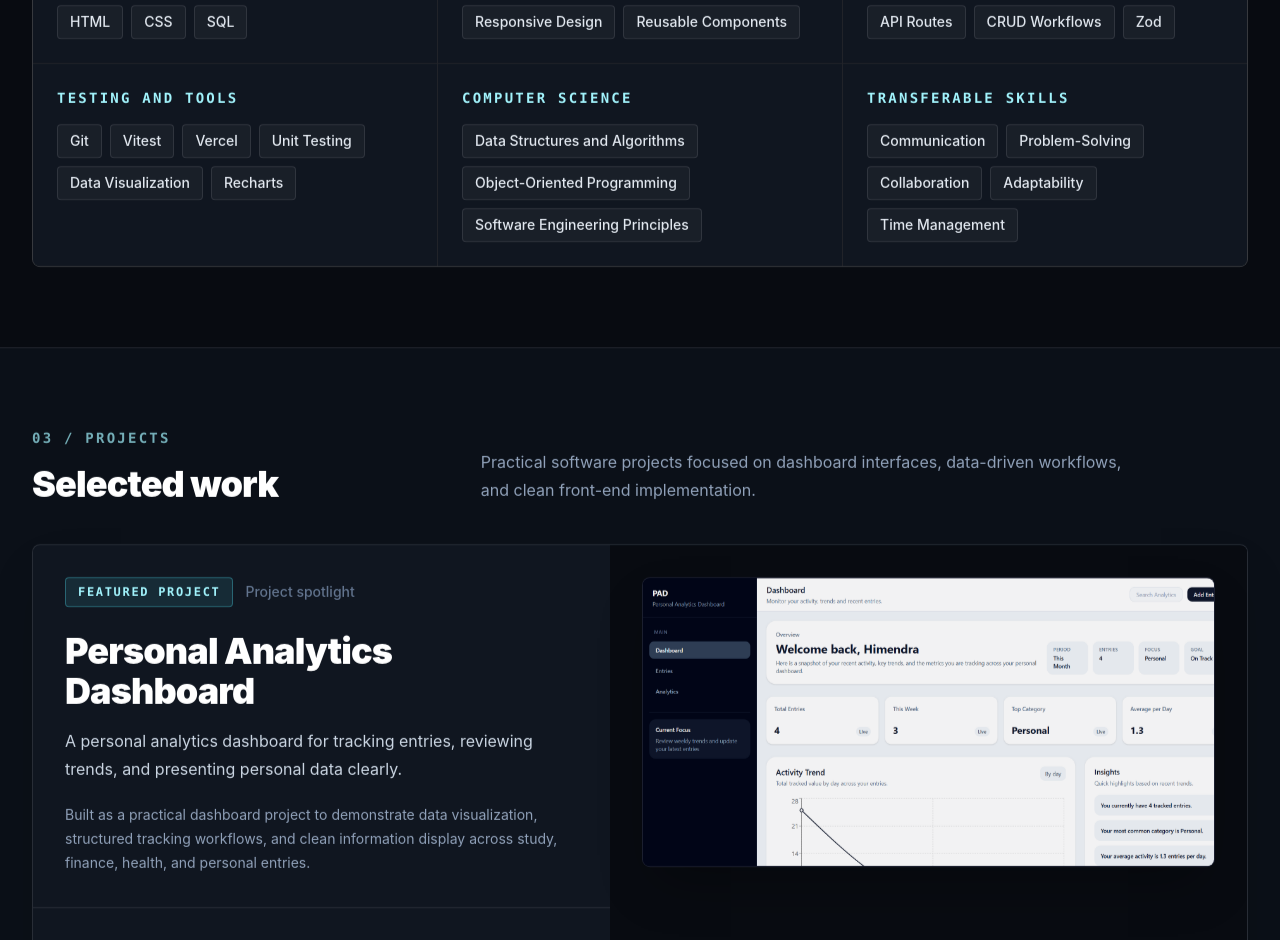
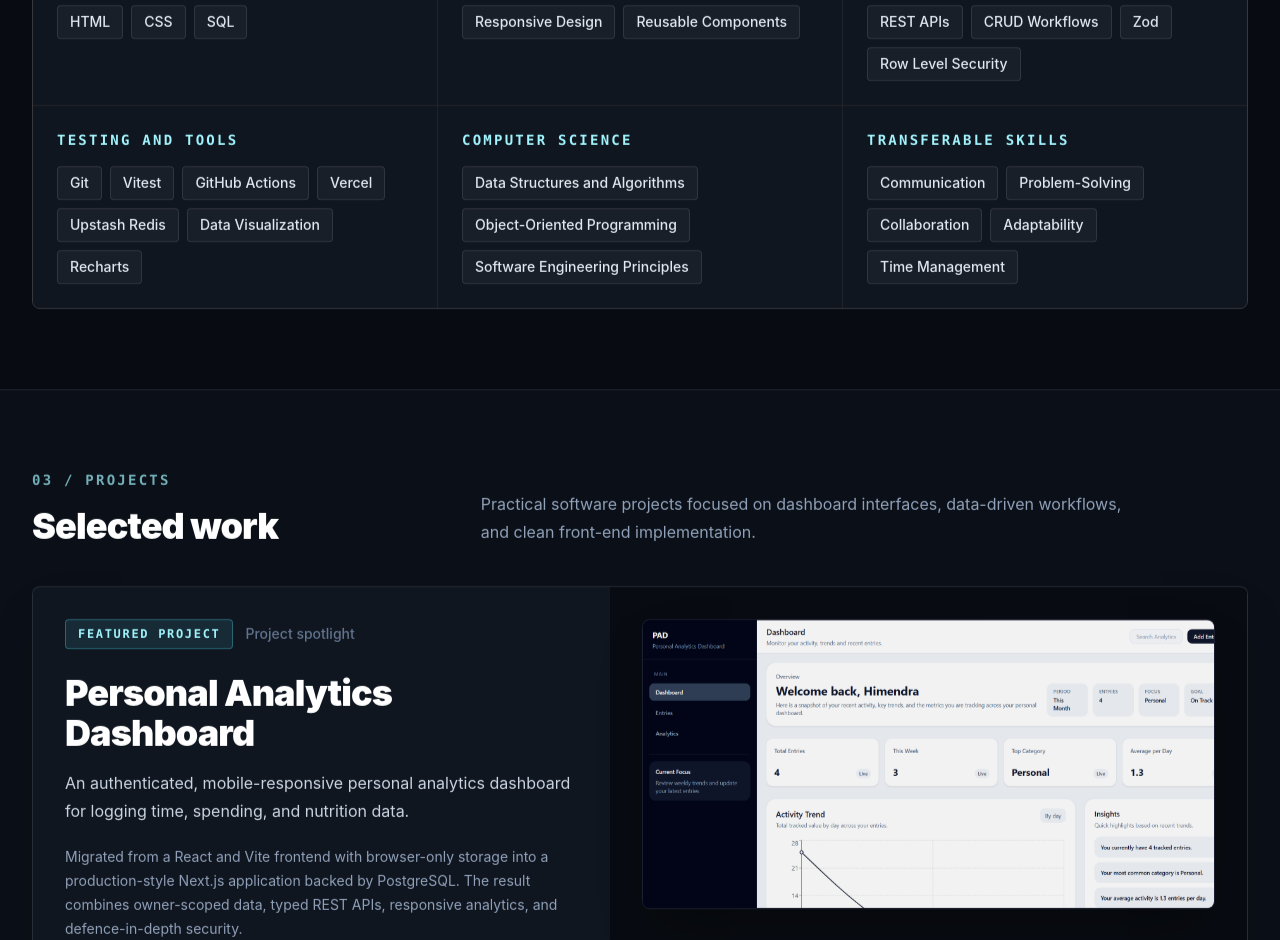
Before and after one commit to HimendraFdo/himendrafernando, a React (Vite) app: page / in a window 1280 px wide. Shown: the part 1860-2800 px from the top of the page. Built offline with nearby package versions, Linux system fonts and the light colour scheme.

Commit message:
feat: expand analytics dashboard portfolio spotlight

```diff
--- a/src/components/FeaturedProject.tsx
+++ b/src/components/FeaturedProject.tsx
@@ -1,4 +1,4 @@
-import { Code2, ExternalLink } from "lucide-react"
+import { Code2, ExternalLink, Layers3, ShieldCheck } from "lucide-react"
 import type { Project } from "../data/portfolio"
 
 type FeaturedProjectProps = {
@@ -99,6 +99,39 @@ function FeaturedProject({ project }: FeaturedProjectProps) {
           </ul>
         ) : null}
 
+        {project.engineeringDetails?.length ? (
+          <section
+            aria-labelledby={`${project.slug}-engineering-title`}
+            className="border-t border-white/10 px-6 py-7 sm:px-8"
+          >
+            <div className="flex items-start gap-3">
+              <Layers3 aria-hidden="true" className="mt-0.5 shrink-0 text-cyan-200" size={19} />
+              <div>
+                <h4
+                  className="font-mono text-sm font-bold uppercase tracking-[0.14em] text-cyan-200"
+                  id={`${project.slug}-engineering-title`}
+                >
+                  Engineering depth
+                </h4>
+                <p className="mt-2 text-sm leading-6 text-slate-400">
+                  Production-minded design decisions behind the dashboard.
+                </p>
+              </div>
+            </div>
+            <ul className="mt-5 grid gap-3 sm:grid-cols-2">
+              {project.engineeringDetails.map((detail) => (
+                <li className="rounded-md border border-white/10 bg-white/[0.035] p-4" key={detail.title}>
+                  <div className="flex items-center gap-2">
+                    <ShieldCheck aria-hidden="true" className="shrink-0 text-cyan-300" size={16} />
+                    <h5 className="text-sm font-bold text-white">{detail.title}</h5>
+                  </div>
+                  <p className="mt-2 text-xs leading-5 text-slate-400">{detail.description}</p>
+                </li>
+              ))}
+            </ul>
+          </section>
+        ) : null}
+
         <ul className="flex flex-wrap gap-2 border-y border-white/10 px-6 py-5 sm:px-8" aria-label="Technology stack">
           {project.techStack.map((tech) => (
             <li
--- a/src/data/portfolio.ts
+++ b/src/data/portfolio.ts
@@ -31,6 +31,10 @@ export type Project = {
   liveUrl?: string;
   image?: string;
   highlights: string[];
+  engineeringDetails?: {
+    title: string;
+    description: string;
+  }[];
   featured: boolean;
 };
 
@@ -93,11 +97,11 @@ export const skills: SkillGroup[] = [
   },
   {
     category: "Backend and Data",
-    skills: ["Prisma", "PostgreSQL", "Neon", "API Routes", "CRUD Workflows", "Zod"],
+    skills: ["Prisma", "PostgreSQL", "Neon", "REST APIs", "CRUD Workflows", "Zod", "Row Level Security"],
   },
   {
     category: "Testing and Tools",
-    skills: ["Git", "Vitest", "Vercel", "Unit Testing", "Data Visualization", "Recharts"],
+    skills: ["Git", "Vitest", "GitHub Actions", "Vercel", "Upstash Redis", "Data Visualization", "Recharts"],
   },
   {
     category: "Computer Science",
@@ -114,30 +118,55 @@ export const projects: Project[] = [
     title: "Personal Analytics Dashboard",
     slug: "personal-analytics-dashboard",
     description:
-      "A personal analytics dashboard for tracking entries, reviewing trends, and presenting personal data clearly.",
+      "An authenticated, mobile-responsive personal analytics dashboard for logging time, spending, and nutrition data.",
     longDescription:
-      "Built as a practical dashboard project to demonstrate data visualization, structured tracking workflows, and clean information display across study, finance, health, and personal entries.",
+      "Migrated from a React and Vite frontend with browser-only storage into a production-style Next.js application backed by PostgreSQL. The result combines owner-scoped data, typed REST APIs, responsive analytics, and defence-in-depth security.",
     techStack: [
-      "Next.js",
-      "React",
+      "Next.js 15",
+      "React 19",
       "TypeScript",
-      "Tailwind CSS",
+      "Tailwind CSS 4",
       "Clerk",
       "Prisma",
       "PostgreSQL",
       "Neon",
       "Zod",
+      "Upstash Redis",
+      "Open Food Facts",
       "Recharts",
       "Vitest",
+      "GitHub Actions",
       "Vercel",
     ],
     githubUrl: "https://github.com/HimendraFdo/personal-analytics-dashboard",
-    liveUrl: undefined,
+    liveUrl: "https://personalanalyticsdashboard.vercel.app",
     image: personalAnalyticsDashboardImage,
     highlights: [
-      "Implemented validated CRUD workflows using TypeScript, Zod, and Prisma to support reliable data entry and database-backed records.",
-      "Created filtered history views, summary cards, and Recharts visualizations to help users review activity patterns and personal metrics.",
-      "Developed reusable React components with Tailwind CSS and added Vitest coverage for key utility and validation logic.",
+      "Built configuration-driven time, money, and nutrition workspaces with filtered records, summary cards, responsive Recharts visualisations, and Open Food Facts-powered macro tracking.",
+      "Designed multi-tenant isolation with Clerk authentication, API ownership filters, PostgreSQL row level security, transaction-local user context, and least-privilege database roles.",
+      "Automated production checks with Vitest regression coverage, opt-in PostgreSQL RLS integration tests, GitHub Actions CI, and migration-aware Vercel deployments backed by Neon.",
+    ],
+    engineeringDetails: [
+      {
+        title: "Layered architecture",
+        description:
+          "Separated reusable UI, shared state, validated route handlers, Prisma data access, and durable PostgreSQL persistence.",
+      },
+      {
+        title: "Defence in depth",
+        description:
+          "Enforced owner checks in the API and RLS policies in PostgreSQL so user records remain isolated at two layers.",
+      },
+      {
+        title: "Hardened APIs",
+        description:
+          "Added Zod validation, same-origin mutation checks, JSON body limits, security headers, and route-specific rate limits.",
+      },
+      {
+        title: "Production delivery",
+        description:
+          "Used Upstash Redis counters, Neon runtime and migration URLs, regression tests, CI checks, and Vercel deployment builds.",
+      },
     ],
     featured: true,
   },
```
